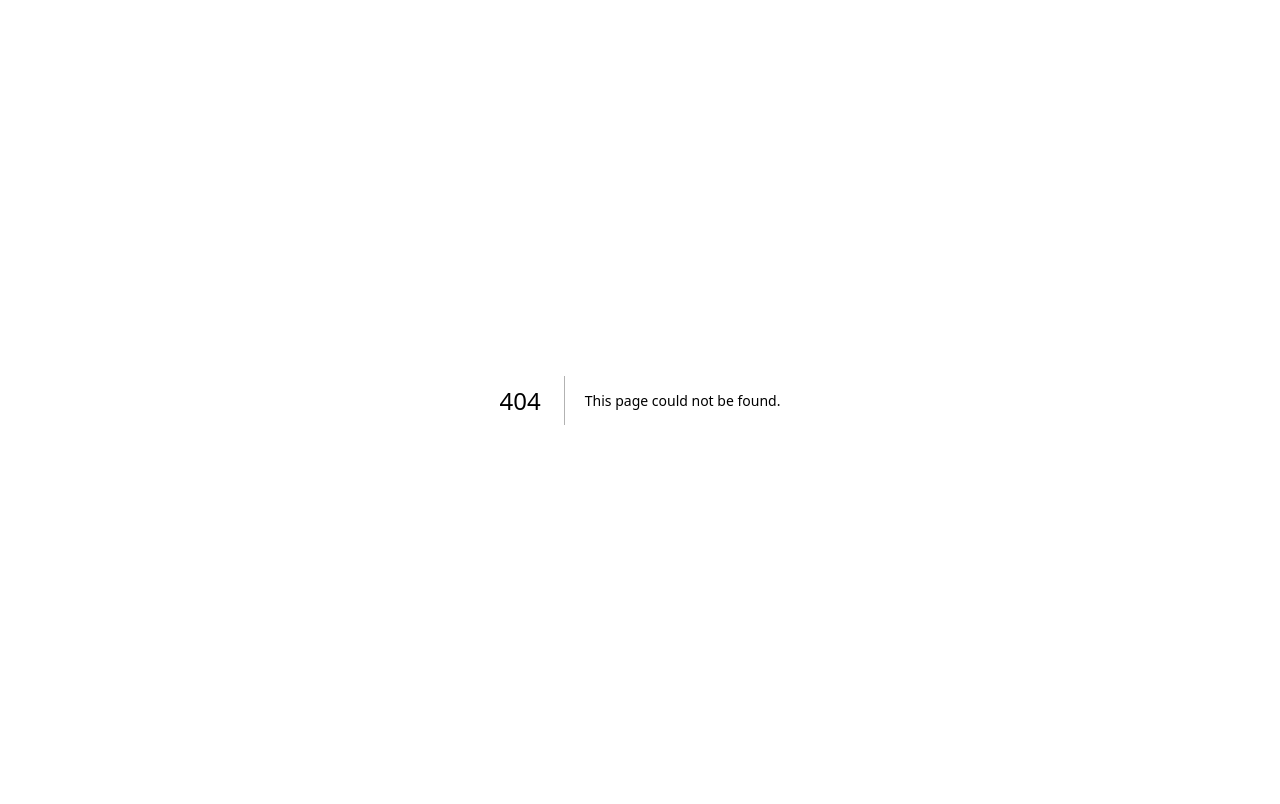
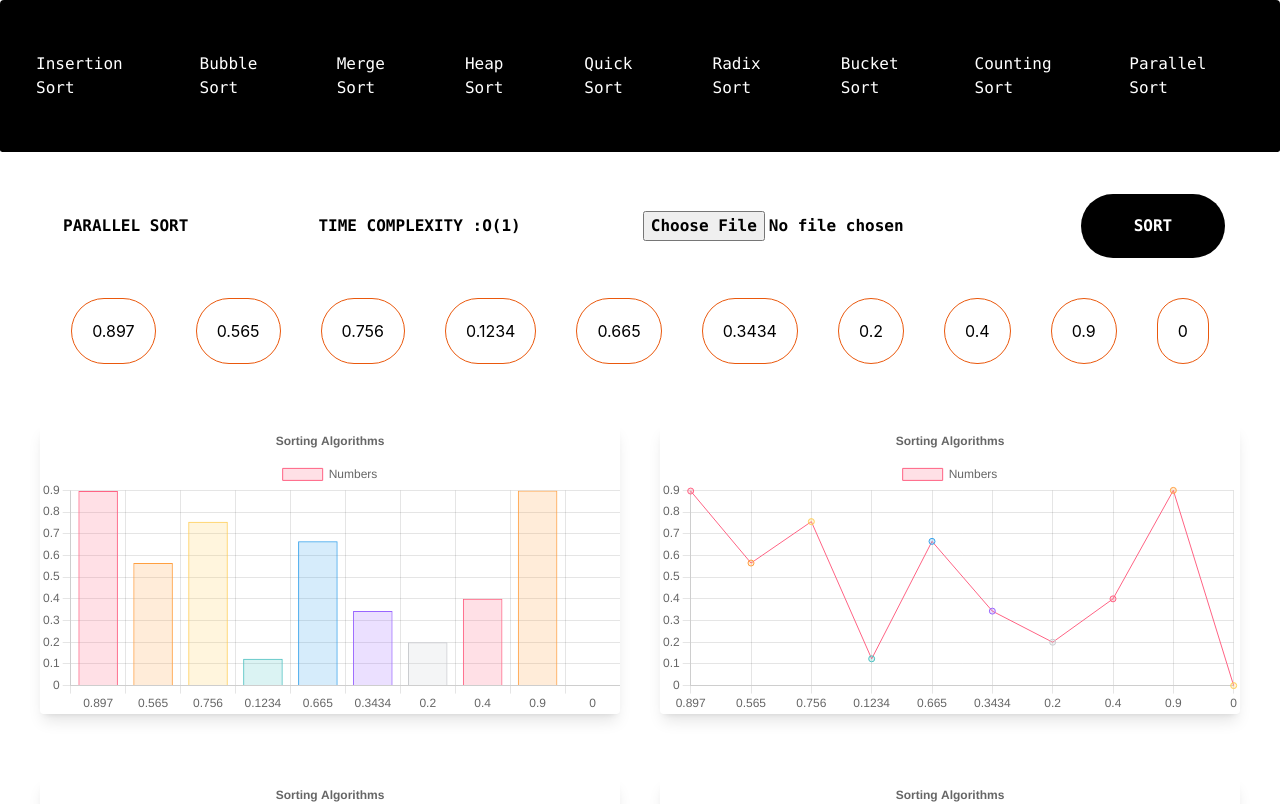
Before and after one commit to Maazasim1/algoproj, a Next.js app: page /bucketparallel in a window 1280 px wide. Before the commit this address had no page. Shown: the top 804 px of the page. Built offline with nearby package versions, Linux system fonts and the light colour scheme; no server answers.

Commit message:
added parallel sort

```diff
--- a/components/navbar.js
+++ b/components/navbar.js
@@ -63,6 +63,11 @@ export default function Navbar() {
                   Counting Sort
                   </Link>
                 </li>
+                  <li className="text-white p-5">
+                      <Link href="/bucketparallel">
+                          Parallel Sort
+                      </Link>
+                  </li>
               </ul>
 
               </div> : <></>
--- /dev/null
+++ b/lib/constants.js
@@ -0,0 +1 @@
+export const parallelApi = "https://algo-parallel.vercel.app/"
--- /dev/null
+++ b/lib/utils.js
@@ -0,0 +1,15 @@
+import axios from 'axios'
+import {parallelApi} from "./constants";
+
+export const sortFromServer=async(array)=>{
+    try{
+        const {data}=await axios.post(parallelApi);
+        return data;
+
+
+    }
+    catch (error){
+        console.log(error)
+
+    }
+}
--- a/package.json
+++ b/package.json
@@ -9,6 +9,7 @@
     "lint": "next lint"
   },
   "dependencies": {
+    "axios": "^1.2.1",
     "chart.js": "^4.0.1",
     "next": "13.0.4",
     "react": "18.2.0",
--- /dev/null
+++ b/pages/bucketparallel.js
@@ -0,0 +1,154 @@
+import React, { useState, useEffect,useLayoutEffect,useRef } from 'react'
+import Navbar from '../components/navbar'
+import Charts from '../components/Charts';
+import {sortFromServer} from "../lib/utils";
+
+export default function Parallelsort() {
+    const updatedState={}
+    let arr1 = [0.897, 0.565, 0.756, 0.1234, 0.665, 0.3434,0.2,0.4,0.9,0.0];
+    const [sort, setSort] = useState(false);
+
+    const [sortarr, setSortArr] = useState([...arr1]);
+
+
+    function sleep(ms,array) {
+        return new Promise(resolve => setTimeout(resolve, ms)).then(setSortArr([...array]));
+    }
+
+
+
+
+    async function swap(arr, xp, yp)
+    {
+        var temp = arr[xp];
+        arr[xp] = arr[yp];
+        arr[yp] = temp;
+        return arr;
+    }
+
+
+
+
+    useEffect( () => {
+        console.log(sortarr)
+        const sorted =  sortFromServer(arr1)
+        console.log(sorted+" server data sorted received")
+        //  setSortArr(sorted)
+        console.log(arr1 + "Inside the useEffect Hook")
+
+    }, [sort])
+
+
+
+
+    function handleClick(){
+        //  Promise.resolve().then(()=>{setSortArr([...arr])}).then(()=>{setSort(!sort)})
+        setSort(!sort)
+    }
+
+
+//Filing
+    const [fileSort, setFileSort] = useState(false);
+    const [matrix,setMatrix]=useState([[]])
+
+    function sleepforfilearray(ms) {
+        return new Promise(resolve => setTimeout(resolve, ms));
+    }
+
+    const firstUpdate = useRef(true);
+    useLayoutEffect(() => {
+        if (firstUpdate.current) {
+            firstUpdate.current = false;
+            return;
+        }
+
+        async function sortFiles(){
+
+            for (let index = 0; index < matrix.length; index++) {
+                let element=matrix[index]
+                const sorted=await sortFromServer(element)
+                await sleepforfilearray(1000)
+                console.log(element+"Inside the useEffect Hook")
+                if((index+1)!==matrix.length)
+                {
+                    alert("move to next line?")
+
+                }
+
+
+            }
+        }
+        sortFiles();
+
+    }, [fileSort])
+
+
+
+    function showFile(e) {
+        e.preventDefault()
+        const reader = new FileReader()
+        reader.onload =  async (e) => {
+            const text = (e.target.result)
+            console.log(text)
+            //  alert(text)
+            const arrayformaipulation=convertFileToArrays(text)
+            // for (let index = 0; index < arrayformaipulation.length; index++) {
+
+            //     console.log(arrayformaipulation[0])
+            //    await bubblesort(arrayformaipulation[0])
+            //    await sleepforfilearray(1000)
+            setMatrix(arrayformaipulation)
+            setFileSort(!fileSort)
+
+            // }
+        };
+        reader.readAsText(e.target.files[0])
+
+
+    }
+    function convertFileToArrays(text){
+
+        let twodArray = text.split("\n").map(function(e) {return e.split(",").map(Number)
+
+        });
+        console.log(twodArray)
+
+
+        return twodArray;
+
+
+
+    }
+    return (
+
+
+        <div>
+            <Navbar/>
+            <div className='flex flex-col sm:flex-row items-center justify-around pt-5 text-center font-mono font-bold '>
+                <h1 className='p-2'>PARALLEL SORT</h1>
+                <h1 className='p-3'>TIME COMPLEXITY :O(1)</h1>
+                <input type="file" onChange={showFile} />
+
+
+                <button className='bg-black p-5 rounded-full text-white my-5 w-36 dark:border-white dark:border-2' onClick={handleClick}>
+                    SORT
+
+                </button>
+            </div>
+            <h1>
+                <div className='flex sm:flex-row flex-col justify-center text-center w-full'>
+                    {sortarr?.map((item,index)=>
+
+                        <div className='p-5 m-5 border border-spacing-4 border-orange-600 rounded-full' key={index}>
+                            {item}
+                        </div>
+                    )}
+                </div>
+            </h1>
+
+
+            <Charts array={sortarr}/>
+
+        </div>
+    )
+}
```
Also changed, not shown: 1 other file (tests, documents, lock files or other folders).
